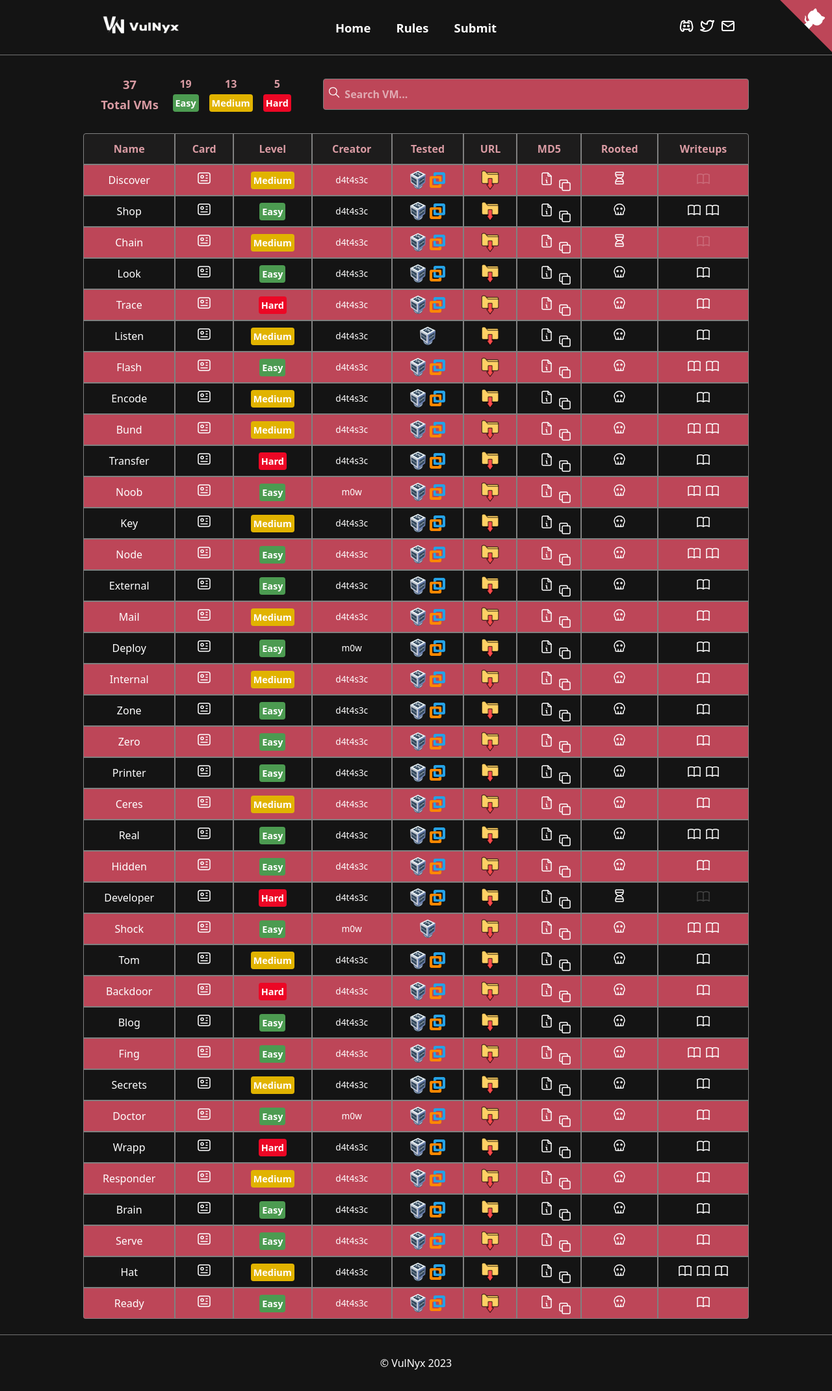
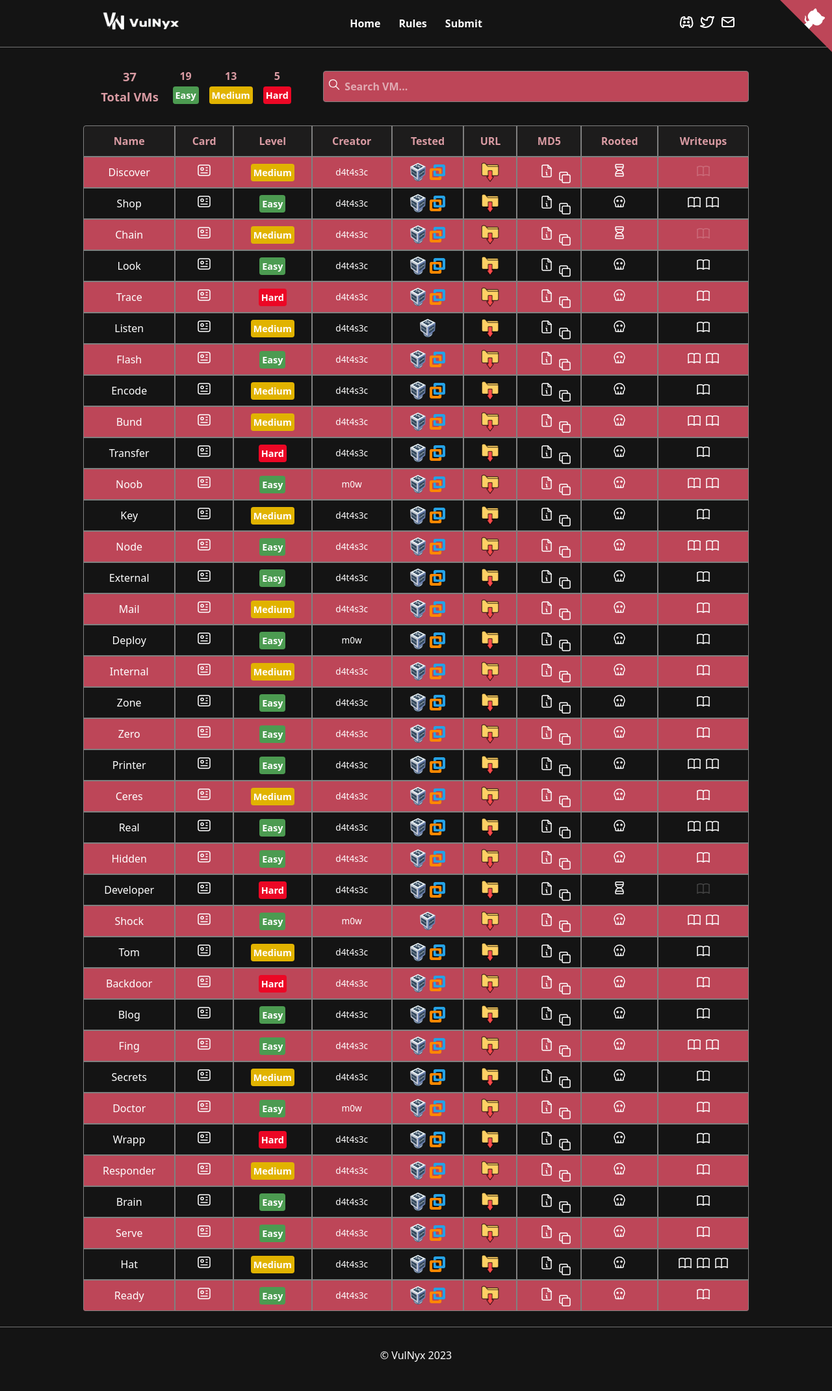
Before and after one commit to VulNyx/vulnyx, a Jekyll site: the page built from index.md, in a window 1280 px wide. Shown: the whole page at 65% size. Built offline with Jekyll 4.4.1, drawn with Linux system fonts in a browser that asks for light colours.

Commit message:
style: update padding and hover

```diff
--- a/assets/style.scss
+++ b/assets/style.scss
@@ -71,11 +71,10 @@ header {
 .navbar a {
   font-weight: bold;
   border-radius: 0.5rem;
-  font-size: 1.15rem;
-  padding: 0.85rem;
+  padding: 0.5rem;
 }
 
-.navbar a:hover {
+.navbar a:hover, .media-links a:hover {
   color: inherit;
   background-color: rgb(75, 85, 99);
 }
@@ -352,6 +351,11 @@ td div {
   color: #4c9b51;
 }
 
+.tags {
+  color: white;
+  font-weight: bold;
+}
+
 .md5,
 .creator,
 .writeups {
@@ -514,13 +518,13 @@ td div {
 
 .media-links {
   display: flex;
-  gap: 0.5rem;
   align-items: center;
   justify-content: start;
 }
 
-.media-links a:hover {
-  scale: 1.2;
+.media-links a {
+  padding: 0.25rem;
+  border-radius: 0.5rem;
 }
 
 .form-container {
```
